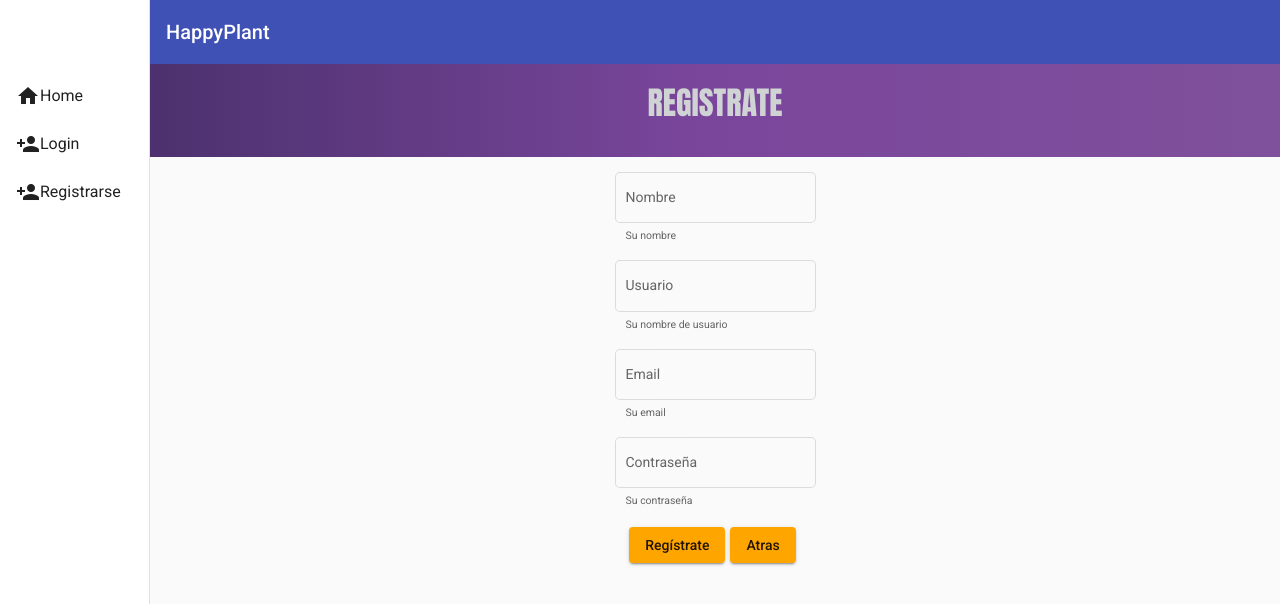
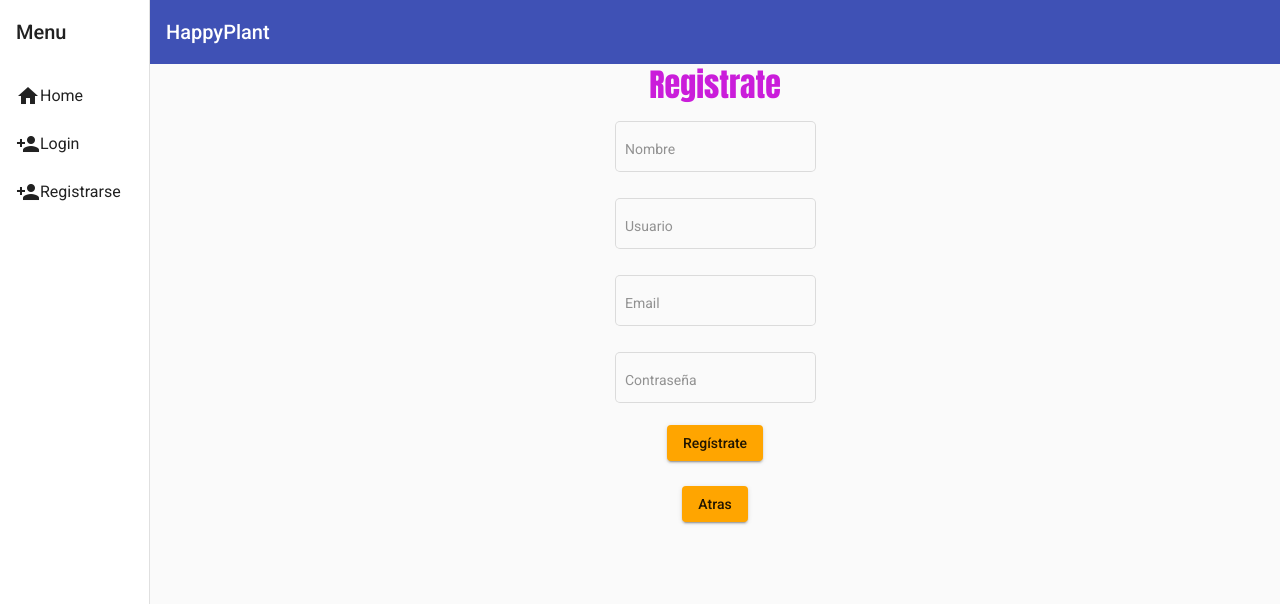
Before and after one commit to Paul9834/FrontEndHappyPlant, an Angular app: page /registrarUsuario in a window 1280 px wide. Shown: the top 604 px of the page. Built offline with nearby package versions, Linux system fonts and the light colour scheme.

Commit message:
Modificacion de login y registro

```diff
--- a/src/app/app.module.ts
+++ b/src/app/app.module.ts
@@ -46,11 +46,11 @@ import { MenuNavComponent } from './menu-nav/menu-nav.component';
     MatListModule,
     MatButtonModule,
     MatIconModule,
-
     MatInputModule,
     MatFormFieldModule,
     MatSlideToggleModule,
     FormsModule,
+    MatCardModule,
     HttpClientModule
   ],
   providers: [],
--- a/src/app/login/login.component.css
+++ b/src/app/login/login.component.css
@@ -3,21 +3,6 @@
 }
 button{
     background: orange;
-}
-.cabecera{
-    width: 100%;
-    padding: 2% 10%;
-    margin-bottom: 1.5%;
-    background: rgb(109, 58, 138);
-    background: linear-gradient(90deg, rgb(76, 49, 110)0%, rgb(122, 70, 156) 49%, rgb(127, 80, 155) 100%);
-    text-align: center;
- }
-
- h1 {
-    font-size: xx-large;
-    font-family: Impact, Haettenschweiler, 'Arial Narrow Bold', sans-serif;
-    text-align: center;
-    color:#D0D3D4;
 }
 
 .contenido{
@@ -27,22 +12,16 @@ button{
     margin-top: 0%;
     text-align: center;
 }
+ h1 {
+    font-size: xx-large;
+    font-family: Impact, Haettenschweiler, 'Arial Narrow Bold', sans-serif;
+    text-align: center;
+    color:#ca1dda;
+}
 
-.banner{
-    width:100%;
-    float: left;
-    height: 37%;
-    padding: 10px;
-    background: rgb(109, 58, 138);
-    background: linear-gradient(90deg, rgb(76, 49, 110)0%, rgb(122, 70, 156) 49%, rgb(127, 80, 155) 100%);
-    text-align: center;
-}
 
 @media only screen and (max-width: 500px){
     .contenido{
         width: 100%;
     }
-    .banner{
-        width: 100%;
-    }
 }
--- a/src/app/login/login.component.html
+++ b/src/app/login/login.component.html
@@ -1,29 +1,23 @@
 
 <meta name="viewport" content="width=device-width, initial-scale=1.0">
-    <div class="cabecera">
-        <h1>INICIA SESION</h1>
-    </div>
-
 <div class="contenido">
-        <div class="username-input">
-            <mat-form-field appearance="fill">
-              <mat-label>Ingresa tu usuario</mat-label>
-              <input matInput name="username" [(ngModel)]="username">
+    <h1>Login</h1>
+    <mat-card-content>
+        <form>
+            <p>
+                <mat-form-field appearance="outline">
+                    <input type="text" matInput placeholder="username" [(ngModel)]="username">
                 </mat-form-field>
-        </div>
-
-        <div class="example-container">
-            <mat-form-field appearance="fill">
-            <mat-label>Ingresa tu contraseña</mat-label>
-            <input matInput [type]="hide ? 'password' : 'text'" [(ngModel)]="password">
-            <button mat-icon-button matSuffix (click)="hide = !hide" [attr.aria-label]="'Hide password'" [attr.aria-pressed]="hide">
-            <mat-icon>{{hide ? 'visibility_off' : 'visibility'}}</mat-icon>
-            </button>
+            </p>
+            <p>
+                <mat-form-field appearance="outline">
+                    <input type="password" matInput placeholder="password" [(ngModel)]="password">
                 </mat-form-field>
-        </div>
-
-        <button mat-raised-button (click)="validar()" [style]="{'margin':'1%'}">Iniciar sesión</button>
+            </p>
+            <button mat-raised-button (click)="validar()" [style]="{'margin':'1%'}">Login</button>
             <br>
             <button mat-raised-button  [routerLink]="['/home']" [style]="{'margin':'1%'}">Atrás</button>
             <br>
+        </form>
+    </mat-card-content>
 </div>
--- a/src/app/login/login.component.ts
+++ b/src/app/login/login.component.ts
@@ -13,6 +13,7 @@ export class LoginComponent implements OnInit {
   password: string;
   permitido: boolean;
   usuario : Usuario;
+
 
   constructor(private userInfoService: UserInfoService) {
     this.permitido = false;
--- a/src/app/menu-nav/menu-nav.component.html
+++ b/src/app/menu-nav/menu-nav.component.html
@@ -3,7 +3,7 @@
       [attr.role]="(isHandset$ | async) ? 'dialog' : 'navigation'"
       [mode]="(isHandset$ | async) ? 'over' : 'side'"
       [opened]="(isHandset$ | async) === false">
-    <mat-toolbar></mat-toolbar>
+    <mat-toolbar>Menu</mat-toolbar>
     <mat-nav-list>
       <a mat-list-item routerLink="/home"> <mat-icon aria-hidden="false" aria-label="Example home icon">home</mat-icon> Home</a>
       <a mat-list-item routerLink="/login"> <span class="material-icons">person_add</span> Login </a>
--- a/src/app/registrar-usuario/registrar-usuario.component.css
+++ b/src/app/registrar-usuario/registrar-usuario.component.css
@@ -5,98 +5,23 @@
     background: orange;
 }
 
-  .Cabecera{
+.contenido{
     width: 100%;
-    background: rgb(109, 58, 138);
-    background: linear-gradient(90deg, rgb(76, 49, 110)0%, rgb(122, 70, 156) 49%, rgb(127, 80, 155) 100%);
-    padding: 2% 10%;
+    float: left;
+    padding: 5px;
+    margin-top: 0%;
     text-align: center;
 }
-  h1{
+ h1 {
     font-size: xx-large;
     font-family: Impact, Haettenschweiler, 'Arial Narrow Bold', sans-serif;
     text-align: center;
-      color:#D0D3D4;
+    color:#ca1dda;
 }
 
-  .example-radio-group {
-    display: flex;
-    flex-direction: column;
-    margin: 15px 0;
-  }
-
-  .example-radio-button {
-    margin: 5px;
-  }
-
-  .example-form {
-    min-width: 150px;
-    max-width: 500px;
-    width: 100%;
-  }
-
-  .register-button{
-    text-align: center;
-
-  }
-
-  .rolBox{
-    width: 200px;
-    margin-left: auto;
-    margin-right: auto;
-  }
-
-  .input-nombre-registro{
-    width: 200px;
-    margin-left: auto;
-    margin-right: auto;
-    margin-top: 1%;
-    margin-bottom: 1%;
-  }
-
-  .input-codigo-registro{
-    width: 200px;
-    text-align: center;
-
-    margin-left: auto;
-    margin-right: auto;
-    margin-top: 1%;
-    margin-bottom: 1%;
-  }
-
-  .input-correo-registro{
-    width: 200px;
-    margin-left: auto;
-    margin-right: auto;
-    margin-top: 2%;
-    margin-bottom: 2%;
-
-  }
-
-  .example-container{
-    text-align: center;
-  }
-
-  .contenido-inputs{
-      width: 98%;
-      padding: 5px;
-      padding: 0 1rem;
-      margin: 1rem;
-  }
-
-  .contenido-buttons{
-      width: 98%;
-      padding: 0 1rem;
-      margin: 1rem;
-
-  }
 
 @media only screen and (max-width: 500px){
-    .contenido-inputs{
-        width: 100%;
-    }
-
-    .contenido-buttons{
+    .contenido{
         width: 100%;
     }
 }
--- a/src/app/registrar-usuario/registrar-usuario.component.html
+++ b/src/app/registrar-usuario/registrar-usuario.component.html
@@ -1,66 +1,42 @@
+<meta name="viewport" content="width=device-width, initial-scale=1.0">
+<div class="contenido">
+  <h1>Registrate</h1>
 
-<meta name="viewport" content="width=device-width, initial-scale=1.0">
-    <div class="Cabecera">
-        <h1 class="center">{{title}}</h1>
-    </div>
-
-
-
-  <div class="input-nombre-registro">
+  <div>
     <div>
       <mat-form-field appearance="outline">
-        <mat-label>Nombre</mat-label>
         <input matInput [(ngModel)]="newUser.nombrePropietario" id="name" type="text" placeholder="Nombre">
-        <mat-hint>Su nombre</mat-hint>
       </mat-form-field>
     </div>
   </div>
 
-      <div class="input-nombre-registro">
+  <div>
     <div>
       <mat-form-field appearance="outline">
-          <mat-label>Usuario</mat-label>
         <input matInput [(ngModel)]="newUser.usuario" id="username" type="text" placeholder="Usuario">
-          <mat-hint>Su nombre de usuario</mat-hint>
       </mat-form-field>
     </div>
   </div>
 
-
-   <div class="input-nombre-registro">
+  <div>
     <div>
       <mat-form-field appearance="outline">
-        <mat-label>Email</mat-label>
         <input matInput [(ngModel)]="newUser.email" id="email" type="text" placeholder="Email">
-        <mat-hint>Su email</mat-hint>
       </mat-form-field>
     </div>
   </div>
 
-  <div class="input-nombre-registro">
+  <div>
     <div>
       <mat-form-field appearance="outline">
-        <mat-label>Contraseña</mat-label>
         <input matInput [type]="hide ? 'password' : 'text'" [(ngModel)]="newUser.pass" id="contraseña" type="text" placeholder="Contraseña">
-        <mat-hint>Su contraseña</mat-hint>
       </mat-form-field>
     </div>
   </div>
 
-<!--
-    <div class="contenido-buttons">
-        <div class="rolBox">
-            <label id="example-radio-group-label">Elige tu rol:</label>
-            <mat-radio-group aria-labelledby="example-radio-group-label" class="example-radio-group" [(ngModel)]="newUser.usertype">
-            <mat-radio-button class="example-radio-button" *ngFor="let rol of roles" [value]="rol" [color]="color">
-            {{rol}}
-            </mat-radio-button>
-            </mat-radio-group>
-            <div class="rolChoose">El rol escogido es: {{newUser.usertype}}</div>
+  <div class="register-button">
+    <button mat-raised-button [routerLink]="['/home']" (click)="crearUsuario()">Regístrate</button>
+    <br><br>
+    <button mat-raised-button  [routerLink]="['/bienvenida']" [style]="{'margin':'5px'}">Atras</button>
   </div>
 </div>
--->
-        <div class="register-button">
-            <button mat-raised-button (click)="crearUsuario()">Regístrate</button>
-            <button mat-raised-button  [routerLink]="['/bienvenida']" [style]="{'margin':'5px'}">Atras</button>
-        </div>
--- a/src/app/service/user-info.service.ts
+++ b/src/app/service/user-info.service.ts
@@ -32,7 +32,4 @@ export class UserInfoService {
 
   }
 
-
-
-
 }
```
Lines whose indentation alone changed are shown as unchanged.
